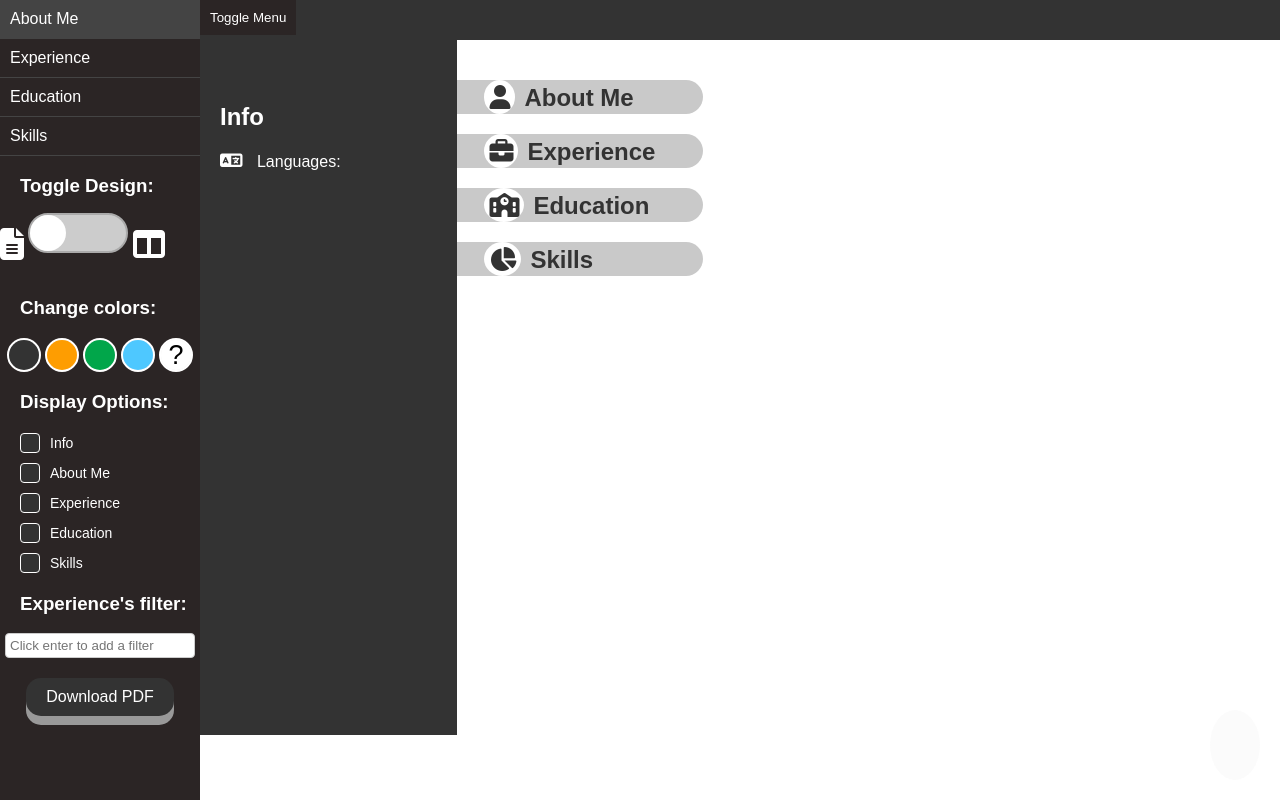
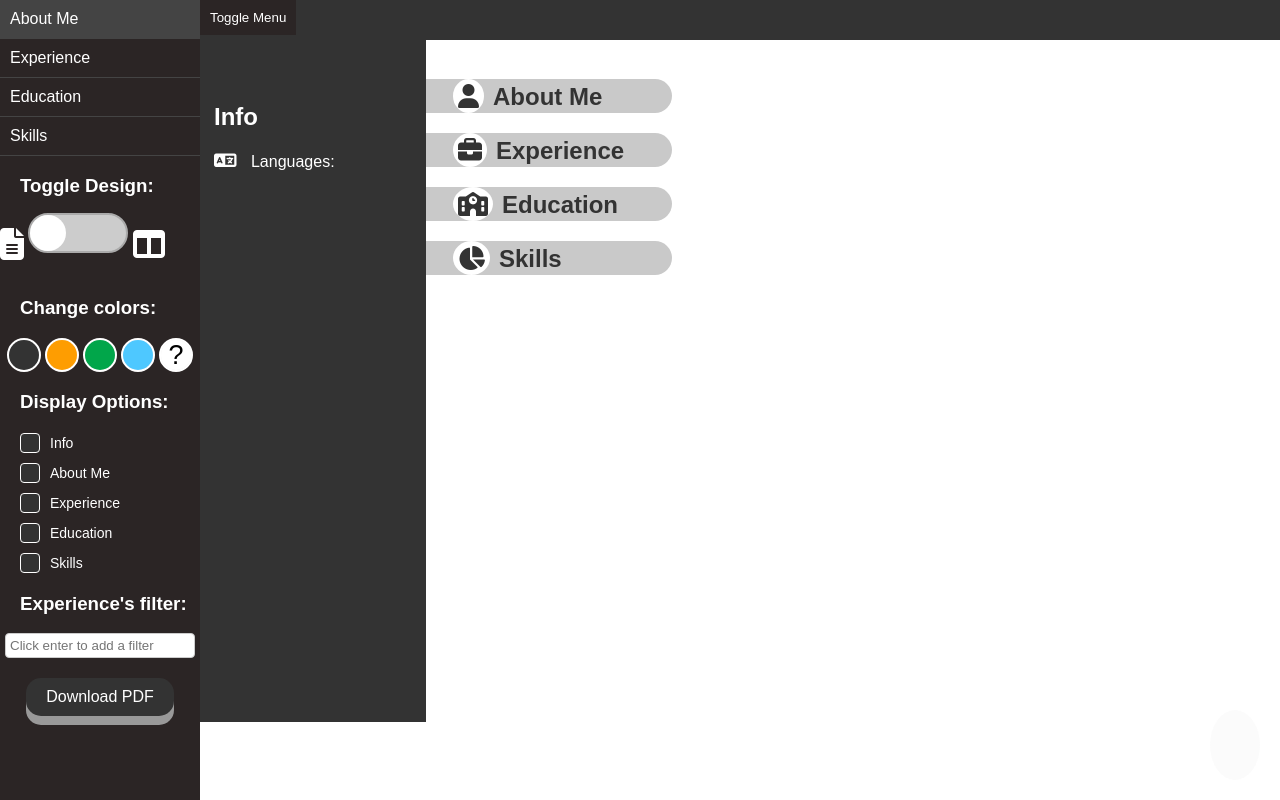
Before and after one commit to jaumes5/CVbuilder, a Flask app: template templates/index.html in a window 1280 px wide. Run offline with Flask 2, Linux system fonts and the light colour scheme; the template is opened without the code that fills it, so the values that code supplies are empty; some libraries are stand-ins or nearby versions.

Commit message:
Fix display issues

```diff
--- a/static/stylesheets/menu.css
+++ b/static/stylesheets/menu.css
@@ -68,12 +68,14 @@
 
 #shift_div{
   display: flex;
+  margin-top: -1px;
   margin-left: 200px;
   transition: margin-left 0.5s ease-out;
 }
 
 #shift_div.shift{
   display: flex;
+  margin-top: -1px;
   margin-left: 0;
 }
 
--- a/static/stylesheets/side-panel.css
+++ b/static/stylesheets/side-panel.css
@@ -1,6 +1,6 @@
 #info-panel {
-  width: 300px;
-  padding: 20px;
+  flex: 0 0 198px;
+  padding: 14px;
   color: white;
   min-height: calc(100vh - 145px);
 }
--- a/static/stylesheets/skills.css
+++ b/static/stylesheets/skills.css
@@ -1,6 +1,6 @@
 #skills-list {
   display: grid;
-  grid-template-columns: repeat(3, 1fr);
+  grid-template-columns: repeat(auto-fit, minmax(150px, 1fr));
   gap: 20px;
 }
 
--- a/static/stylesheets/style-grid.css
+++ b/static/stylesheets/style-grid.css
@@ -3,3 +3,9 @@ main {
   width: 100%;
   padding: 20px;
 }
+
+/*#skills-list {*/
+/*    display: grid;*/
+/*    grid-template-columns: repeat(2, 1fr);*/
+/*    gap: 20px;*/
+/*}*/
--- a/static/stylesheets/style-no-grid.css
+++ b/static/stylesheets/style-no-grid.css
@@ -2,3 +2,9 @@ main {
   width: 100%;
   padding: 20px;
 }
+
+/*#skills-list {*/
+/*  display: grid;*/
+/*  grid-template-columns: repeat(3, 1fr);*/
+/*  gap: 20px;*/
+/*}*/
--- a/static/stylesheets/timeline.css
+++ b/static/stylesheets/timeline.css
@@ -3,6 +3,7 @@
   border-left: 3px solid #333;
   padding-left: 12px;
   margin: 0 0 0 22px;
+  overflow-wrap: break-word;
 }
 
 .timeline li {
```
